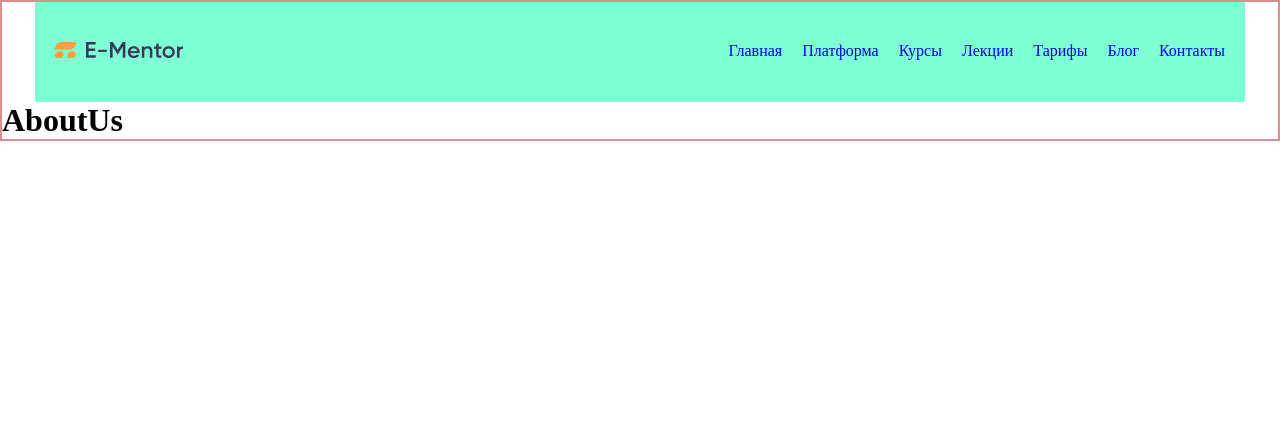
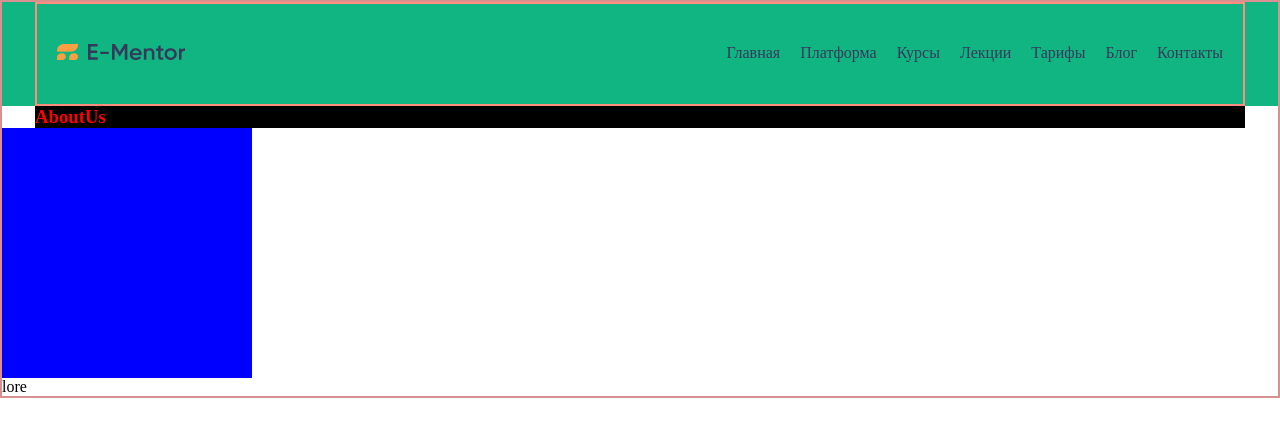
Before and after one commit to DmytroBeridze/E--mentor, a React (Create React App) app: page / in a window 1280 px wide. Shown: the top 436 px of the page. Built offline with nearby package versions, Linux system fonts and the light colour scheme.

Commit message:
add variables, add mouseffect

```diff
--- a/src/App.jsx
+++ b/src/App.jsx
@@ -5,6 +5,7 @@ function App() {
   return (
     <div className="wrapper">
       <Header />
+      lore
     </div>
   );
 }
--- a/src/components/header/Header.jsx
+++ b/src/components/header/Header.jsx
@@ -4,7 +4,7 @@ import logo from "../../assets/icons/logo.png";
 import mentor from "../../assets/icons/mentor.png";
 import { Link, Route, Routes } from "react-router-dom";
 // Сторінки____________________________________
-import AboutUs from "../pages/AboutUs";
+import AboutUs from "../pages/aboutUs/AboutUs";
 import Platform from "../pages/Platform";
 import Courses from "../pages/Courses";
 import Lectures from "../pages/Lectures";
@@ -25,7 +25,8 @@ import Contacts from "../pages/Contacts";
 const Header = () => {
   return (
     <>
-      <div className={styles.headerWrapper}>
+      <div className={styles.header}>
+        <div className={styles.navWrapper}>
           <div className={styles.logoWrap}>
             <img src={logo} className={styles.logo} alt="" />
             <img src={mentor} alt="" />
@@ -57,6 +58,7 @@ const Header = () => {
             </div>
           </nav>
         </div>
+      </div>
 
       <Routes>
         <Route path="/" element={<AboutUs />} />
--- a/src/components/header/header.module.scss
+++ b/src/components/header/header.module.scss
@@ -1,13 +1,23 @@
-.headerWrapper {
+@import "../../variables.scss";
+.header {
+  background-color: $c-green;
+}
+
+// .headerWrapper {
+//   max-width: 1210px;
+//   margin: 0 auto;
+// }
+
+.navWrapper {
   display: flex;
   justify-content: space-between;
   max-width: 1210px;
   margin: 0 auto;
   padding: 40px 20px;
-  background-color: aquamarine;
+  border: 2px solid rgb(255, 142, 127);
 }
-.logoWrap {
-}
+// .logoWrap {
+// }
 .logo {
   margin-right: 10px;
 }
@@ -23,4 +33,5 @@
   margin-right: 20px;
   cursor: pointer;
   text-decoration: none;
+  color: $c-textDark;
 }
--- a/src/components/pages/AboutUs.jsx
+++ /dev/null
@@ -1,8 +0,0 @@
-const AboutUs = () => {
-  return (
-    <>
-      <h1>AboutUs</h1>
-    </>
-  );
-};
-export default AboutUs;
--- /dev/null
+++ b/src/components/pages/aboutUs/AboutUs.jsx
@@ -0,0 +1,16 @@
+import styles from "./aboutAs.module.scss";
+
+import Teachers from "./Teachers";
+import Main from "./Main";
+
+const AboutUs = () => {
+  return (
+    <>
+      <div className={styles.mainPage}>
+        <Main> </Main>
+        <Teachers></Teachers>
+      </div>
+    </>
+  );
+};
+export default AboutUs;
--- /dev/null
+++ b/src/components/pages/aboutUs/Main.jsx
@@ -0,0 +1,11 @@
+import "./main.scss";
+const Main = () => {
+  return (
+    <div className="mainContainer">
+      <div className="mainContentWrapper">
+        <h3>AboutUs</h3>
+      </div>
+    </div>
+  );
+};
+export default Main;
--- /dev/null
+++ b/src/components/pages/aboutUs/Teachers.jsx
@@ -0,0 +1,46 @@
+import { useState } from "react";
+import "./teachers.scss";
+
+const Teachers = () => {
+  // Ефект при наведенні на блоки з фото_______________________
+  const [mouseState, setmouseState] = useState(false);
+
+  function addStyle() {
+    setmouseState((mouseState) => !mouseState);
+
+    console.log(toggleClass);
+  }
+  let toggleClass = mouseState ? "active" : "null";
+
+  return (
+    <>
+      <div
+        className={`square ${toggleClass}`}
+        onMouseEnter={addStyle}
+        onMouseLeave={addStyle}
+      ></div>
+    </>
+  );
+};
+export default Teachers;
+
+//
+//
+//
+
+// import styles from "./main.module.scss";
+
+// const Main = () => {
+//   const addStyle = () => {
+//     console.log("1234");
+//   };
+//   return (
+//     <>
+//       <section>
+
+//         <div className={styles.square} onMouseOver={addStyle}></div>
+//       </section>
+//     </>
+//   );
+// };
+// export default Main;
--- /dev/null
+++ b/src/components/pages/aboutUs/aboutAs.module.scss
@@ -0,0 +1,3 @@
+.mainPage {
+  //   color: red;
+}
--- /dev/null
+++ b/src/components/pages/aboutUs/main.scss
@@ -0,0 +1,15 @@
+@import "../../../variables.scss";
+.mainWrapper {
+  background-color: aliceblue;
+}
+.mainContentWrapper {
+  display: flex;
+  justify-content: space-between;
+  max-width: 1210px;
+  margin: 0 auto;
+  background-color: black;
+}
+
+h3 {
+  color: red;
+}
--- /dev/null
+++ b/src/components/pages/aboutUs/teachers.scss
@@ -0,0 +1,12 @@
+.square {
+  width: 250px;
+  height: 250px;
+  background-color: blue;
+  transition: 1s;
+}
+.active {
+  border-radius: 50%;
+  width: 250px;
+  height: 250px;
+  background-color: rgb(104, 104, 167);
+}
--- a/src/index.scss
+++ b/src/index.scss
@@ -0,0 +1 @@
+// @import "./variables.scss";
--- /dev/null
+++ b/src/variables.scss
@@ -0,0 +1,5 @@
+// *Кольори__________
+$c-green: #10b582;
+$c-orange: #fa9f42;
+$c-white: #e5e5e5;
+$c-textDark: #353a5a;
```
Lines whose indentation alone changed are shown as unchanged.
